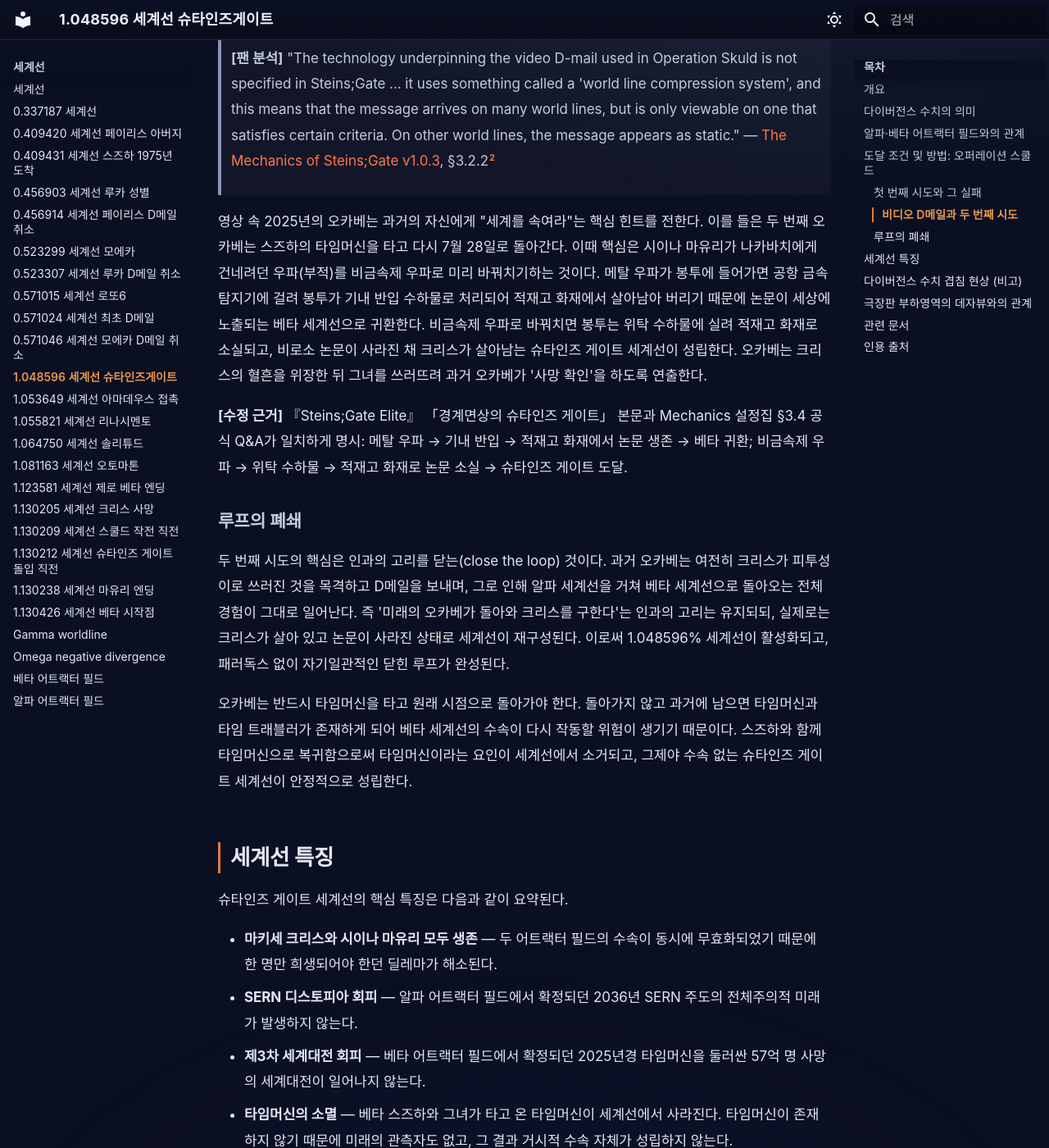
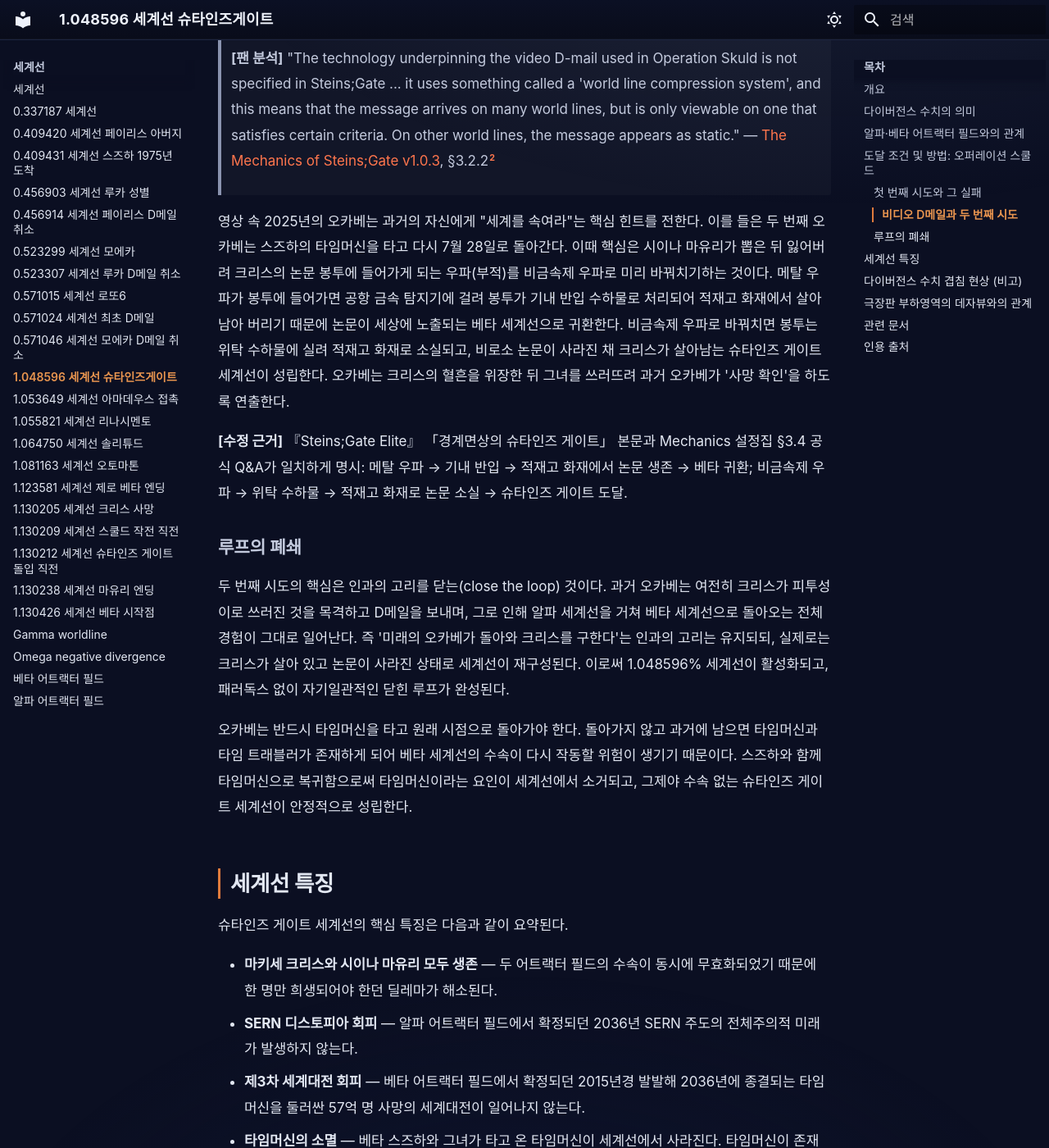
Before and after one commit to sgwiki/sgwiki.github.io, an MkDocs documentation site: the page built from wiki/세계선/1.048596-세계선-슈타인즈게이트.md, in a window 1280 px wide and 1400 px high, scrolled down 3228 px. Shown: the whole window at 82% size. Built offline with MkDocs 1.6.1 and Material for MkDocs 9.7.7, drawn with Linux system fonts in a browser that asks for light colours; some web fonts are replaced; some of the changed text lies outside the part shown.

Commit message:
wiki: 우선발행(사후검토) 2026-10-14 09:08 — 페이지 1건
정본: f1c07f3dfcfee62937666529ee8f622bd1bd2ac1
검수: 사후검토 — 그림자 검수(01:00)와 P9 정정 대기열이 이어받는다

```diff
--- a/wiki/세계선/1.048596-세계선-슈타인즈게이트.md
+++ b/wiki/세계선/1.048596-세계선-슈타인즈게이트.md
@@ -26,7 +26,7 @@
 
 ## 알파·베타 어트랙터 필드와의 관계
 
-알파 어트랙터 필드(0%대)에서는 마키세 크리스가 생존하는 대신 시이나 마유리가 2010년 8월 중순경 반드시 사망하고, 2036년에 SERN 주도의 디스토피아가 구축된다. 베타 어트랙터 필드(1%대)에서는 반대로 마유리는 살아남지만 크리스가 라디오 회관에서 사망하고, 나카바치 논문이 세상에 알려지면서 2025년경 제3차 세계대전으로 치닫게 된다. 즉 두 어트랙터 필드 어느 쪽에 머물러도 한 명의 죽음과 거시적 비극 중 하나가 수속된다.
+알파 어트랙터 필드(0%대)에서는 마키세 크리스가 생존하는 대신 시이나 마유리가 2010년 8월 중순경 반드시 사망하고, 2036년에 SERN 주도의 디스토피아가 구축된다. 베타 어트랙터 필드(1%대)에서는 반대로 마유리는 살아남지만 크리스가 라디오 회관에서 사망하고, 나카바치 논문이 세상에 알려지면서 2015년경 제3차 세계대전으로 치닫게 된다. 즉 두 어트랙터 필드 어느 쪽에 머물러도 한 명의 죽음과 거시적 비극 중 하나가 수속된다.
 
 슈타인즈 게이트 세계선은 이 두 어트랙터 필드 사이의 '경계면'에 해당한다. 어느 쪽의 수속에도 끌려가지 않기 때문에, 크리스와 마유리가 동시에 생존하고 SERN의 디스토피아도 제3차 세계대전도 일어나지 않는 결과가 성립한다. 다만 "수속이 없다"는 말은 "안정적이다"는 뜻이 아니라 오히려 "미래가 확정되어 있지 않다"는 의미에 가깝다. 타임머신이 존재하지 않아 미래의 관측자가 없기 때문에 거시적 수속 자체가 성립하지 않는 것으로 해설되며, 그 때문에 세계선 자체가 요동치기 쉬운 불안정한 상태에 놓여 있게 된다.
 
@@ -35,7 +35,7 @@
 슈타인즈 게이트 세계선에 도달하려면 두 가지 필요조건을 동시에 만족해야 한다.
 
 1. **마키세 크리스의 생존** — 7월 28일 라디오 회관에서 크리스가 살아남아야 한다.
-2. **나카바치 논문의 소각 또는 소실** — 타임머신 이론을 담은 나카바치(나중에 밝혀지는 본명 나카바치 중칸)의 논문이 세상에 공개되지 않고 없어져야 한다.
+2. **나카바치 논문의 소각 또는 소실** — 타임머신 이론을 담은 나카바치(나중에 밝혀지는 본명 마키세 쇼이치)의 논문이 세상에 공개되지 않고 없어져야 한다.
 
 두 조건은 알파와 베타 각각의 수속을 동시에 무력화하는 역할을 한다. 크리스가 살아남으면 베타의 '크리스 사망 → 논문 공개 → 3차 대전' 사슬이 끊기고, 논문이 소실되면 타임머신 연구가 공식화되지 않아 SERN의 독점과 전쟁 촉발 경로가 모두 차단된다.
 
@@ -55,7 +55,7 @@
 
 > **[팬 분석]** "The technology underpinning the video D-mail used in Operation Skuld is not specified in Steins;Gate ... it uses something called a 'world line compression system', and this means that the message arrives on many world lines, but is only viewable on one that satisfies certain criteria. On other world lines, the message appears as static." — [The Mechanics of Steins;Gate v1.0.3](../근거자료/비공식/mechanics-of-steins-gate/ch3.md), §3.2.2[^2]
 
-영상 속 2025년의 오카베는 과거의 자신에게 "세계를 속여라"는 핵심 힌트를 전한다. 이를 들은 두 번째 오카베는 스즈하의 타임머신을 타고 다시 7월 28일로 돌아간다. 이때 핵심은 시이나 마유리가 나카바치에게 건네려던 우파(부적)를 비금속제 우파로 미리 바꿔치기하는 것이다. 메탈 우파가 봉투에 들어가면 공항 금속 탐지기에 걸려 봉투가 기내 반입 수하물로 처리되어 적재고 화재에서 살아남아 버리기 때문에 논문이 세상에 노출되는 베타 세계선으로 귀환한다. 비금속제 우파로 바꿔치면 봉투는 위탁 수하물에 실려 적재고 화재로 소실되고, 비로소 논문이 사라진 채 크리스가 살아남는 슈타인즈 게이트 세계선이 성립한다. 오카베는 크리스의 혈흔을 위장한 뒤 그녀를 쓰러뜨려 과거 오카베가 '사망 확인'을 하도록 연출한다.
+영상 속 2025년의 오카베는 과거의 자신에게 "세계를 속여라"는 핵심 힌트를 전한다. 이를 들은 두 번째 오카베는 스즈하의 타임머신을 타고 다시 7월 28일로 돌아간다. 이때 핵심은 시이나 마유리가 뽑은 뒤 잃어버려 크리스의 논문 봉투에 들어가게 되는 우파(부적)를 비금속제 우파로 미리 바꿔치기하는 것이다. 메탈 우파가 봉투에 들어가면 공항 금속 탐지기에 걸려 봉투가 기내 반입 수하물로 처리되어 적재고 화재에서 살아남아 버리기 때문에 논문이 세상에 노출되는 베타 세계선으로 귀환한다. 비금속제 우파로 바꿔치면 봉투는 위탁 수하물에 실려 적재고 화재로 소실되고, 비로소 논문이 사라진 채 크리스가 살아남는 슈타인즈 게이트 세계선이 성립한다. 오카베는 크리스의 혈흔을 위장한 뒤 그녀를 쓰러뜨려 과거 오카베가 '사망 확인'을 하도록 연출한다.
 
 **[수정 근거]** 『Steins;Gate Elite』 「경계면상의 슈타인즈 게이트」 본문과 Mechanics 설정집 §3.4 공식 Q&A가 일치하게 명시: 메탈 우파 → 기내 반입 → 적재고 화재에서 논문 생존 → 베타 귀환; 비금속제 우파 → 위탁 수하물 → 적재고 화재로 논문 소실 → 슈타인즈 게이트 도달.
 
@@ -71,7 +71,7 @@
 
 - **마키세 크리스와 시이나 마유리 모두 생존** — 두 어트랙터 필드의 수속이 동시에 무효화되었기 때문에 한 명만 희생되어야 한던 딜레마가 해소된다.
 - **SERN 디스토피아 회피** — 알파 어트랙터 필드에서 확정되던 2036년 SERN 주도의 전체주의적 미래가 발생하지 않는다.
-- **제3차 세계대전 회피** — 베타 어트랙터 필드에서 확정되던 2025년경 타임머신을 둘러싼 57억 명 사망의 세계대전이 일어나지 않는다.
+- **제3차 세계대전 회피** — 베타 어트랙터 필드에서 확정되던 2015년경 발발해 2036년에 종결되는 타임머신을 둘러싼 57억 명 사망의 세계대전이 일어나지 않는다.
 - **타임머신의 소멸** — 베타 스즈하와 그녀가 타고 온 타임머신이 세계선에서 사라진다. 타임머신이 존재하지 않기 때문에 미래의 관측자도 없고, 그 결과 거시적 수속 자체가 성립하지 않는다.
 - **수속의 부재와 불안정성** — 미래가 정해져 있지 않다는 것은 자유이기도 하지만 동시에 위험하기도 하다. 수속의 힘이 세계선을 고정하지 않기 때문에 미세한 요동에도 세계선이 흔들릴 수 있으며, 극장판에서는 이 불안정성이 오카베 자신의 소실 사태로 이어지는 것으로 묘사된다.
 - **오카베의 기억은 베타 준거** — 베타 세계선이 바탕이 된 세계선이므로 등장인물들의 기억과 경험은 베타를 기준으로 재구성된다. 단 타임머신이 없으므로 그에 수반되는 인과관계는 본편에서 오카베가 관측하던 것과 다를 수 있다.
```
